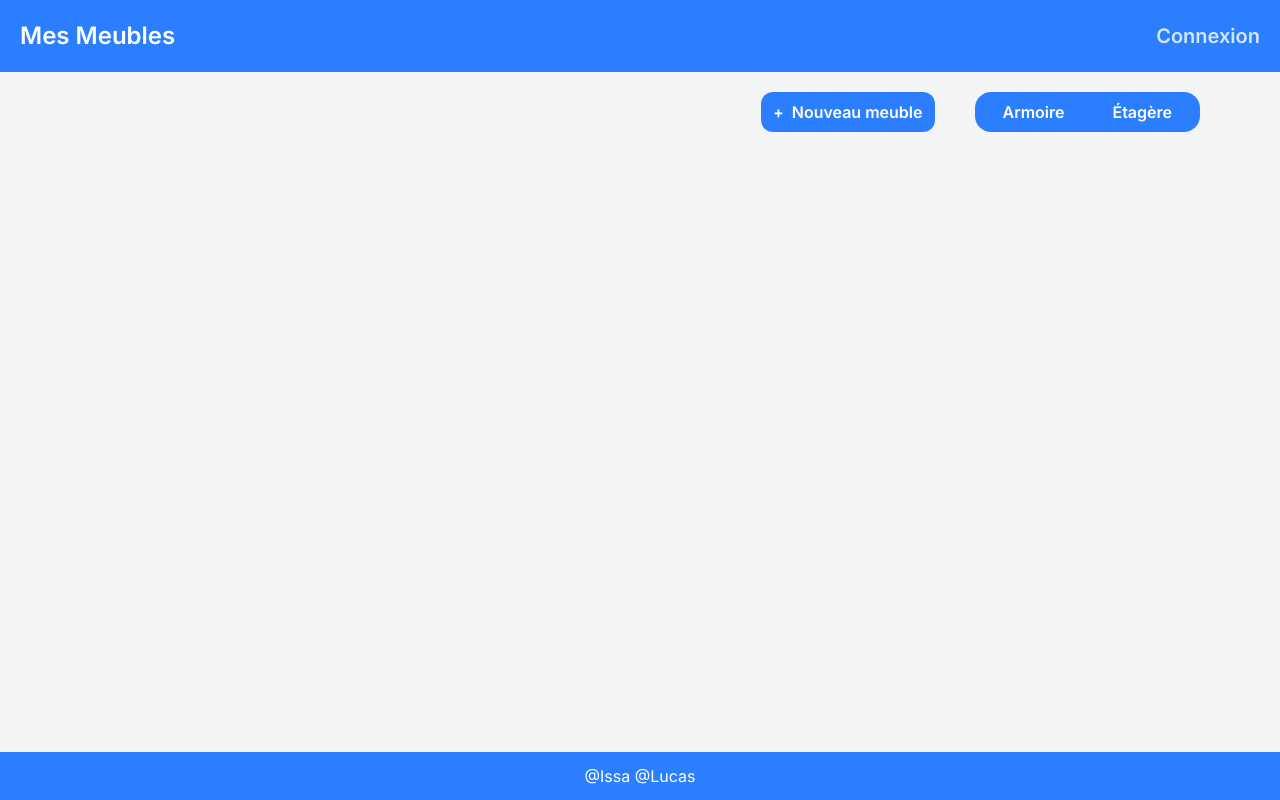
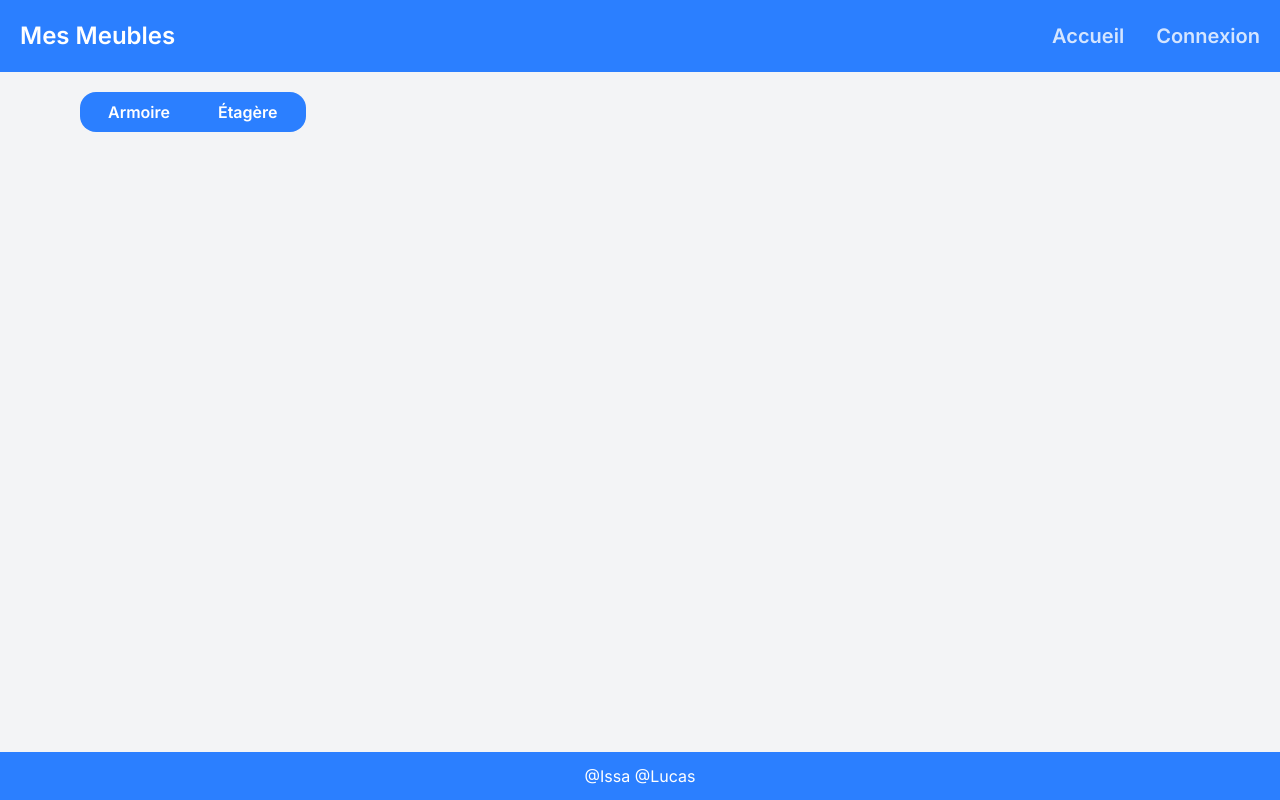
Before and after one commit to lucasamsellem/evaluation_meuble, a React (Vite) app in the folder front/: page / in a window 1280 px wide. Built offline with nearby package versions, Linux system fonts and the light colour scheme.

Commit message:
feat: UI is now correctly rendered based on auth

```diff
--- a/front/src/components/Furniture.tsx
+++ b/front/src/components/Furniture.tsx
@@ -5,6 +5,7 @@ import { useState } from 'react';
 import TagIcon from '../assets/TagIcon';
 import PlusIcon from '../assets/PlusIcon';
 import type { Material } from '../pages/HomePage';
+import getAuthData from '../utils/getAuthData';
 
 type FurnitureProps = {
   _id: string;
@@ -16,6 +17,9 @@ type FurnitureProps = {
 };
 
 function Furniture({ _id, image, title, materials, category, quantity }: FurnitureProps) {
+  const authData = getAuthData();
+  const token = authData?.token;
+
   const [updatedQuantity, setUpdatedQuantity] = useState<number>(quantity);
   const [isLoading, setIsLoading] = useState<boolean>(false);
 
@@ -69,6 +73,7 @@ function Furniture({ _id, image, title, materials, category, quantity }: Furnitu
         </div>
 
         <div className='flex items-center justify-between'>
+          {token ? (
             <button
               onClick={handleUpdateQuantity}
               className={`${
@@ -78,6 +83,11 @@ function Furniture({ _id, image, title, materials, category, quantity }: Furnitu
             >
               <PlusIcon /> <strong>{updatedQuantity}</strong>
             </button>
+          ) : (
+            <span className='flex gap-x-2'>
+              <PlusIcon /> <strong>{quantity}</strong>
+            </span>
+          )}
 
           <span className='flex gap-x-2'>
             <TagIcon /> <strong>{capitalizeFirstLetter(category.name)}</strong>
--- a/front/src/layout/Header.tsx
+++ b/front/src/layout/Header.tsx
@@ -41,9 +41,15 @@ function Header() {
             </NavLink>
           </>
         ) : (
-          <NavLink to='/login' className='opacity-80 hover:opacity-100 transition'>
-            Connexion
-          </NavLink>
+          <>
+            <NavLink to='/' className='opacity-80 hover:opacity-100 transition'>
+              Accueil
+            </NavLink>
+
+            <NavLink to='/login' className='opacity-80 hover:opacity-100 transition'>
+              Connexion
+            </NavLink>
+          </>
         )}
       </nav>
 
--- a/front/src/pages/HomePage.tsx
+++ b/front/src/pages/HomePage.tsx
@@ -5,6 +5,7 @@ import { useLocalStorage } from '../hooks/useLocalStorage';
 import useModal from '../hooks/useModal';
 import NewFurnitureForm from '../layout/NewFurnitureForm';
 import { useEffect, useState } from 'react';
+import getAuthData from '../utils/getAuthData';
 
 export type Material = {
   _id: string;
@@ -30,6 +31,9 @@ const TABS = [
 ];
 
 function HomePage() {
+  const authData = getAuthData();
+  const token = authData?.token;
+
   const { isOpen, toggleModal } = useModal();
   const [furnitures, setFurnitures] = useLocalStorage<FurnitureType[]>('furnitures', []);
   const [categoryToRender, setCategoryToRender] = useState<string | null>(null);
@@ -44,11 +48,7 @@ function HomePage() {
   return (
     <div className='flex flex-col'>
       <div className='flex items-center gap-x-10 mb-5'>
-        <ActionButton className=' ml-auto' onClick={toggleModal}>
-          <span className='mr-1'>+</span> Nouveau meuble
-        </ActionButton>
-
-        <div className='flex bg-blue-500 rounded-2xl p-1 '>
+        <div className='flex bg-blue-500 rounded-2xl p-1 mr-auto'>
           {TABS.map((tab) => {
             const isActive = categoryToRender === tab.value;
 
@@ -65,6 +65,12 @@ function HomePage() {
             );
           })}
         </div>
+
+        {token && (
+          <ActionButton className='' onClick={toggleModal}>
+            <span className='mr-1'>+</span> Nouveau meuble
+          </ActionButton>
+        )}
       </div>
 
       <Modal isOpen={isOpen} onClose={toggleModal} title='Ajouter un nouveau meuble'>
--- a/front/src/pages/LoginPage.tsx
+++ b/front/src/pages/LoginPage.tsx
@@ -1,9 +1,5 @@
 import LoginForm from '../layout/LoginForm';
 
 export default function LoginPage() {
-  return (
-    <div className='flex items-center justify-center'>
-      <LoginForm />
-    </div>
-  );
+  return <LoginForm />;
 }
--- /dev/null
+++ b/front/src/routes/ProtectedRoute.tsx
@@ -0,0 +1,21 @@
+import { Navigate } from 'react-router-dom';
+import getAuthData from '../utils/getAuthData';
+import type { JSX } from 'react';
+
+type ProtectedRouteProps = {
+  children: JSX.Element;
+};
+
+const ProtectedRoute: React.FC<ProtectedRouteProps> = ({ children }) => {
+  const authData = getAuthData();
+  const isLoggedIn = !!authData?.token;
+
+  if (!isLoggedIn) {
+    return <Navigate to='/' replace />;
+  }
+
+  // Sinon affiche le contenu enfant
+  return children;
+};
+
+export default ProtectedRoute;
--- a/front/src/routes/index.tsx
+++ b/front/src/routes/index.tsx
@@ -5,15 +5,23 @@ import NotFoundPage from '../pages/NotFoundPage';
 import Dashboard from '../pages/DashboardPage';
 import LoginPage from '../pages/LoginPage';
 import MaterialPage from '../pages/MaterialPage';
+import ProtectedRoute from './ProtectedRoute';
 
 export const router = createBrowserRouter([
   {
     path: '/',
     element: <App />,
     children: [
-      { index: true, element: <HomePage /> }, // équivaut à path="/"
+      { index: true, element: <HomePage /> },
       { path: 'login', element: <LoginPage /> },
-      { path: 'dashboard', element: <Dashboard /> },
+      {
+        path: 'dashboard',
+        element: (
+          <ProtectedRoute>
+            <Dashboard />
+          </ProtectedRoute>
+        ),
+      },
       { path: 'material/:material', element: <MaterialPage /> },
       { path: '*', element: <NotFoundPage /> },
     ],
```
Lines whose indentation alone changed are shown as unchanged.
